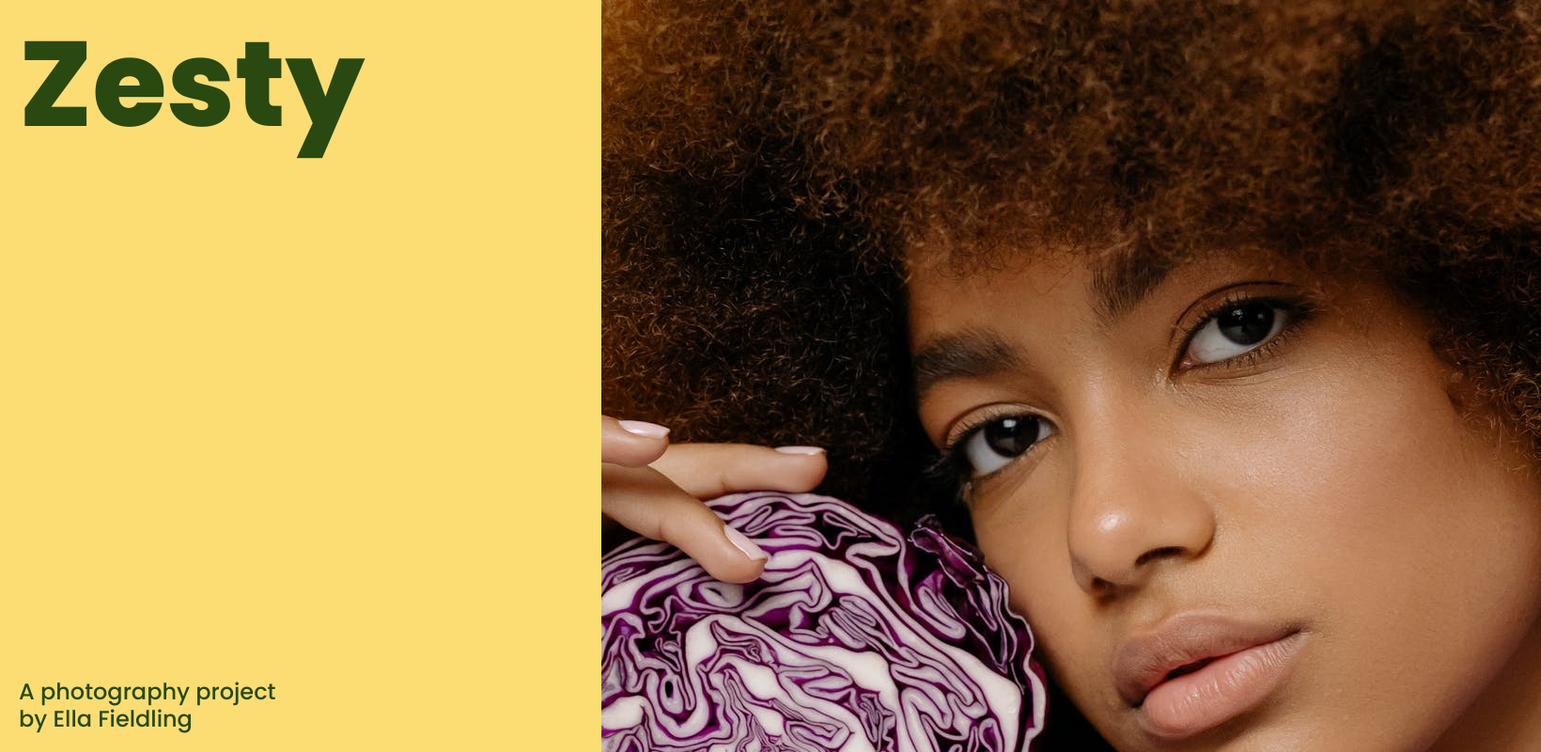
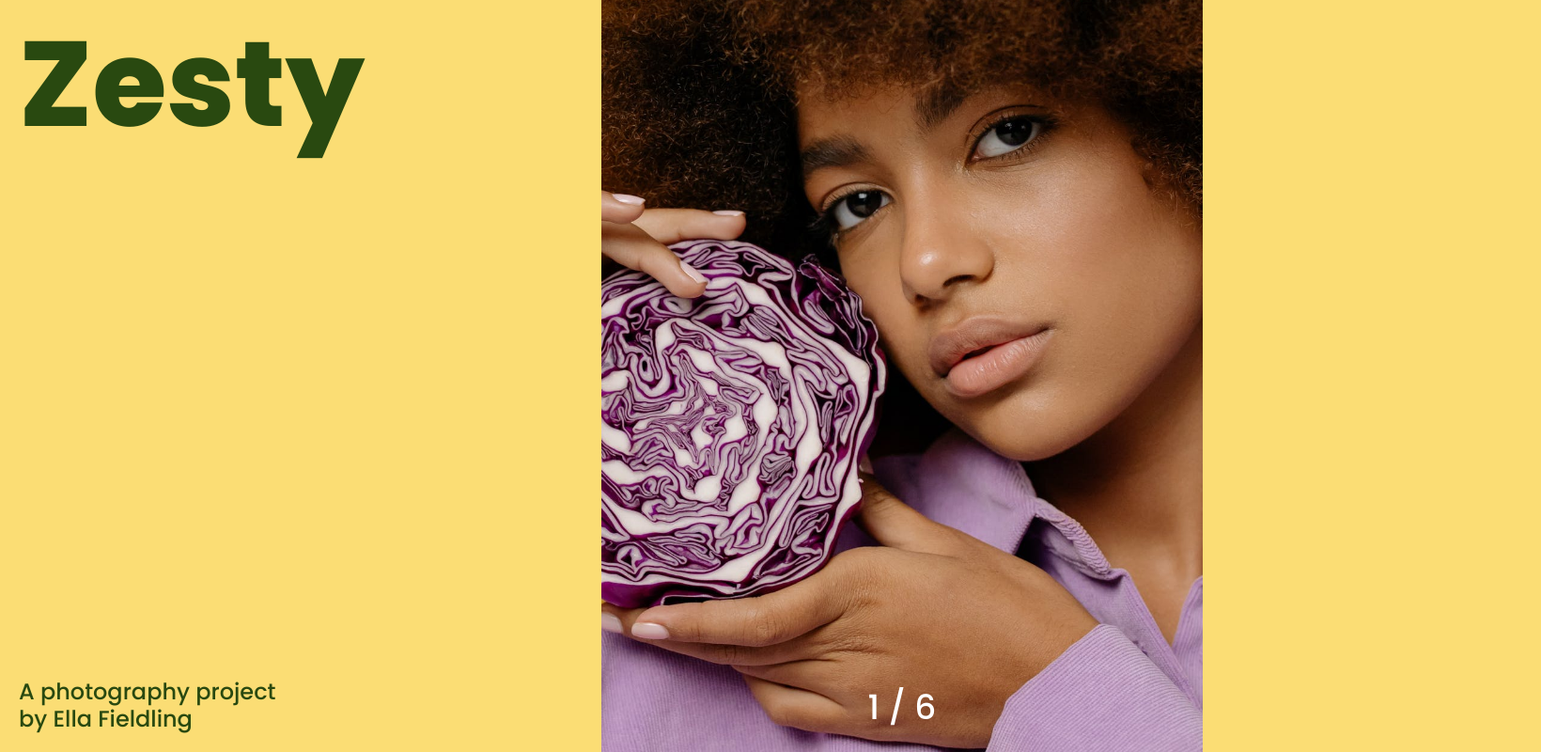
Before and after one commit to TAgKyaw/Zesty-react-project, a React (Create React App) app: page / in a window 1280 px wide. Shown: the top 800 px of the page at 94% size, 1640 px wide, since content can reach past the window. Built offline with nearby package versions, Linux system fonts and the light colour scheme.

Commit message:
Semantic tags and CSS changes

```diff
--- a/src/App.js
+++ b/src/App.js
@@ -21,18 +21,21 @@ const App = () => {
   };
 
   return (
-    <div className="App">
-      <div>
+    <section>
+      <header>
         <h1>Zesty</h1>
         <h2>
           A photography project
           <br /> by Ella Fieldling
         </h2>
-      </div>
-      <div className="image-container">
+      </header>
+      <figure>
+        <figcaption>
+          {currentImageIndex + 1} / {images.length}{" "}
+        </figcaption>
         <img alt="" src={images[currentImageIndex]} onClick={handleClick} />
-      </div>
-    </div>
+      </figure>
+    </section>
   );
 };
 
--- a/src/styles.css
+++ b/src/styles.css
@@ -15,17 +15,30 @@ body {
   font-family: "Poppins", sans-serif;
 }
 
-.App {
+section {
   display: flex;
   height: 100vh;
   justify-content: space-between;
 }
 
-.image-container {
+figure {
   background: #ffffff;
   margin: 0;
   position: relative;
   width: 50vw;
+}
+
+figcaption {
+  font-size: 36px;
+  font-weight: normal;
+  position: fixed;
+  text-align: center;
+  z-index: 1;
+  bottom: 0;
+  color: #fff;
+  margin: 0 auto;
+  width: 50%;
+  padding: 20px 0;
 }
 
 h1 {
@@ -41,3 +54,10 @@ h2 {
   margin: 0 20px 20px;
   font-weight: normal;
 }
+
+img {
+  height: 100vh;
+  object-fit: cover;
+  position: fixed;
+  width: 50%;
+}
```
